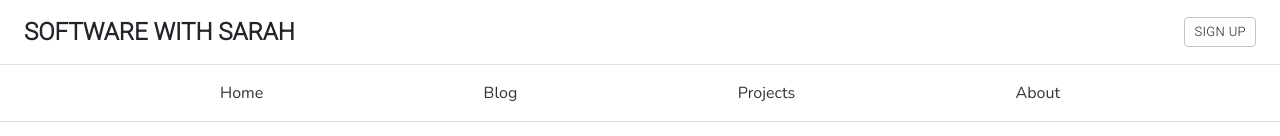
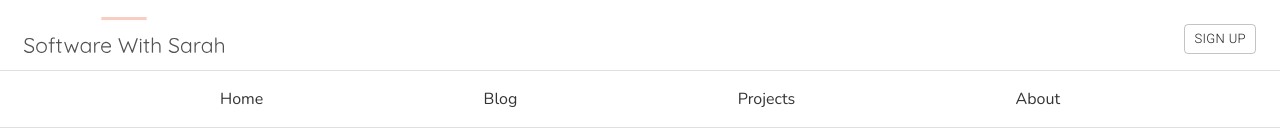
Before and after one commit to sarahdreischer/blog, a Next.js app: page / in a window 1280 px wide. Shown: the top 136 px of the page. Built offline with nearby package versions, Linux system fonts and the light colour scheme.

Commit message:
Added logo

```diff
--- a/containers/components/layout/default-layout.tsx
+++ b/containers/components/layout/default-layout.tsx
@@ -1,5 +1,6 @@
-import { Button, Divider, Toolbar, Typography } from "@material-ui/core";
+import { Button, Divider, Toolbar } from "@material-ui/core";
 import { NextComponentType, NextPageContext } from "next";
+import Image from "next/image";
 import { Container, OverlayTrigger, Tooltip } from "react-bootstrap";
 import { Footer } from "./footer";
 
@@ -11,16 +12,8 @@ interface DefaultLayoutProps {
 export const AppToolbar = (props) => {
   return (
     <Toolbar className="w-100">
-      <Typography
-        className="flex-grow-1 text-left blog-title"
-        variant="h5"
-        color="inherit"
-        align="center"
-        noWrap
-      >
-        <b>SOFTWARE WITH SARAH</b>
-      </Typography>
-      <div className="justify-content-end">
+      <Image src="/logo.svg" width={200} height={70} objectFit="contain" />
+      <div className="ml-auto mt-2 justify-content-end">
         <OverlayTrigger
           placement="bottom"
           delay={{ show: 250, hide: 400 }}
```
Also changed, not shown: public/logo.svg (added).
